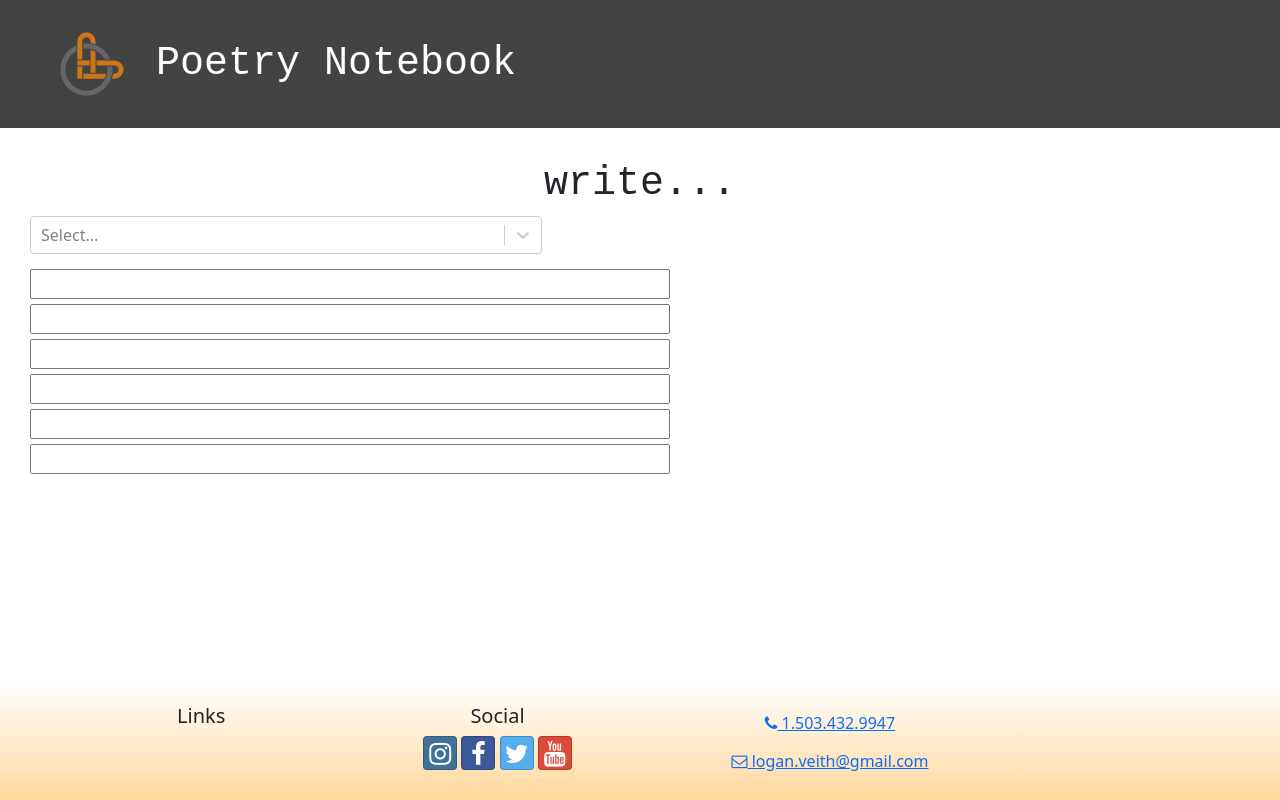
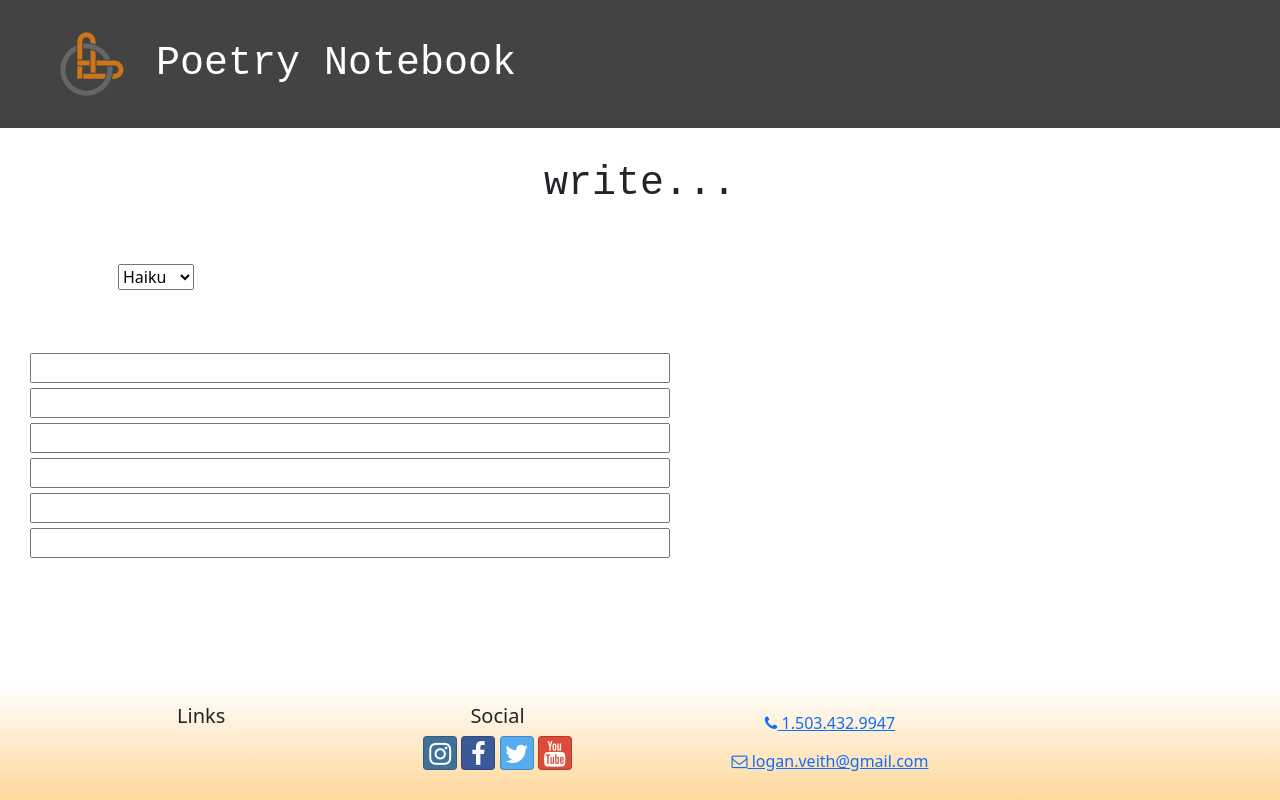
Before and after one commit to elveeth/live-poetry, a React (Create React App) app: page / in a window 1280 px wide. Built offline with nearby package versions, Linux system fonts and the light colour scheme.

Commit message:
rework dropdown menu

```diff
--- a/src/components/PoemDropdownMenu.js
+++ b/src/components/PoemDropdownMenu.js
@@ -1,26 +1,84 @@
 import { useState } from 'react';
 import Select from 'react-select';
+import Haiku from '../poem-templates/Haiku';
 
-const options = [
-  { value: 'custom', label: 'Custom' },
-  { value: 'haiku', label: 'Haiku' },
-  { value: 'sonnet', label: 'Sonnet' },
-  { value: 'limerick', label: 'Limerick' },
-  { value: 'couplet', label: 'Couplet' },
-  { value: 'tercet', label: 'Tercet' },
-  { value: 'quatrain', label: 'Quatrain' },
-  ];
+const PoemDropdownMenu = () => {
+  const [selectedPoem, setSelectedPoem] = useState('') // need to initialize as object later?
 
-  export default function PoemDropdownMenu() {
-    const [selectedOption, setSelectedOption] = useState(null);
+  return (
+    <div className='container p-5'>
+      <select
+        className='custom-select'
+        onChange={(e) => {
+          const poem = e.target.value
+          setSelectedPoem(poem)
+        }}
+      >
+        <option value='haiku'>Haiku</option>
+        <option value='sonnet'>Sonnet</option>
+      </select>
+      {selectedPoem}
+    </div>
+  )
+}
 
-    return (
-      <div className='dropdownMenu'>
-        <Select
-          defaultValue={selectedOption}
-          onChange={setSelectedOption}
-          options={options}
-        />
-      </div>
-    );
-  }
+export default PoemDropdownMenu;
+
+
+
+
+
+
+
+
+
+
+
+
+
+
+
+
+// const optionsPoems = [
+//   { value: 'custom', label: 'Custom' },
+//   { value: 'haiku', label: 'Haiku' },
+//   { value: 'sonnet', label: 'Sonnet' },
+//   { value: 'limerick', label: 'Limerick' },
+//   { value: 'couplet', label: 'Couplet' },
+//   { value: 'tercet', label: 'Tercet' },
+//   { value: 'quatrain', label: 'Quatrain' },
+//   ];
+
+// export default function PoemDropdownMenu(data) { // props or no props?
+//   const [selectedPoem, setSelectedPoem] = useState({}); // initialized as object, will be poem template objects?
+
+//   const customTheme = (theme) => {
+//     return {
+//       ...theme,
+//       colors: {
+//         ...theme.colors,
+//         primary25: 'orange',
+//         primary: '#808080',
+
+//       }
+//     }
+//   }
+
+//   return (
+//     <div className='dropdownMenu'>
+//       <Select
+//         placeholder='Select Poem Template'
+//         defaultValue={selectedPoem}
+//         // onChange={setSelectedPoem}
+//         onChange={(e) => {
+//           const poem = e.target.value;
+//           setSelectedPoem(poem)
+//         }}
+//         options={optionsPoems}
+//         noOptionsMessage={() => 'Create this poem via custom option'}
+//         isSearchable
+//         theme={customTheme}
+//       />
+//     </div>
+//   )
+// };
--- /dev/null
+++ b/src/poem-templates/Haiku.js
@@ -0,0 +1,37 @@
+import { useState } from "react";
+import WritePoetry from "../WritePoetry";
+
+export default function Haiku() {
+    const [poemTextInputs, setPoemTextInputs] = useState({});
+    // User this state variable to dynamically set amount of lines
+    const [numLines, setNumLines] = useState(3);
+
+    const handleOnChange = (item, index) => {
+    // using computed properties to set value
+      setPoemTextInputs({ ...poemTextInputs, [`input${index}`]: item });
+    }
+
+    return (
+          <div className="tool-container">
+            {[...Array(numLines).keys()].map((i) => {
+              return (
+                <div key={`tool${i}`} className="tool-item">
+                  <div className="input-parent">
+                    <input
+                      className="input-lines"
+                      type="text-area"
+                      value={poemTextInputs[`input${i}`]}
+                      onChange={(e) => handleOnChange(e.target.value, i)}
+                    />
+                  </div>
+                  <div className="outputs-container">
+                    <div className="output-line">
+                      <WritePoetry name={poemTextInputs[`input${i}`]} />
+                    </div>
+                  </div>
+                </div>
+              );
+            })}
+          </div>
+      );
+}
```
Also changed, not shown: src/App.js (+1 -77 lines).
